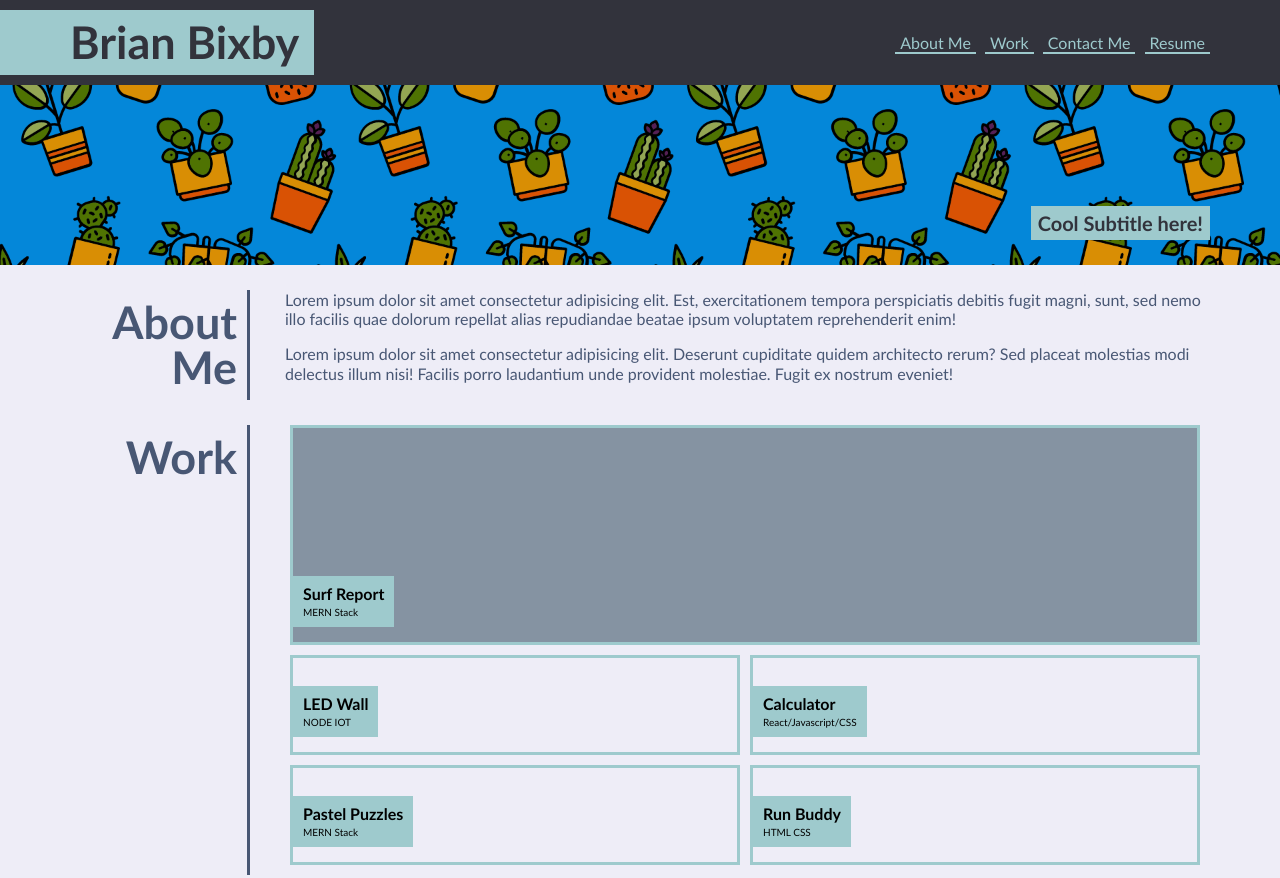
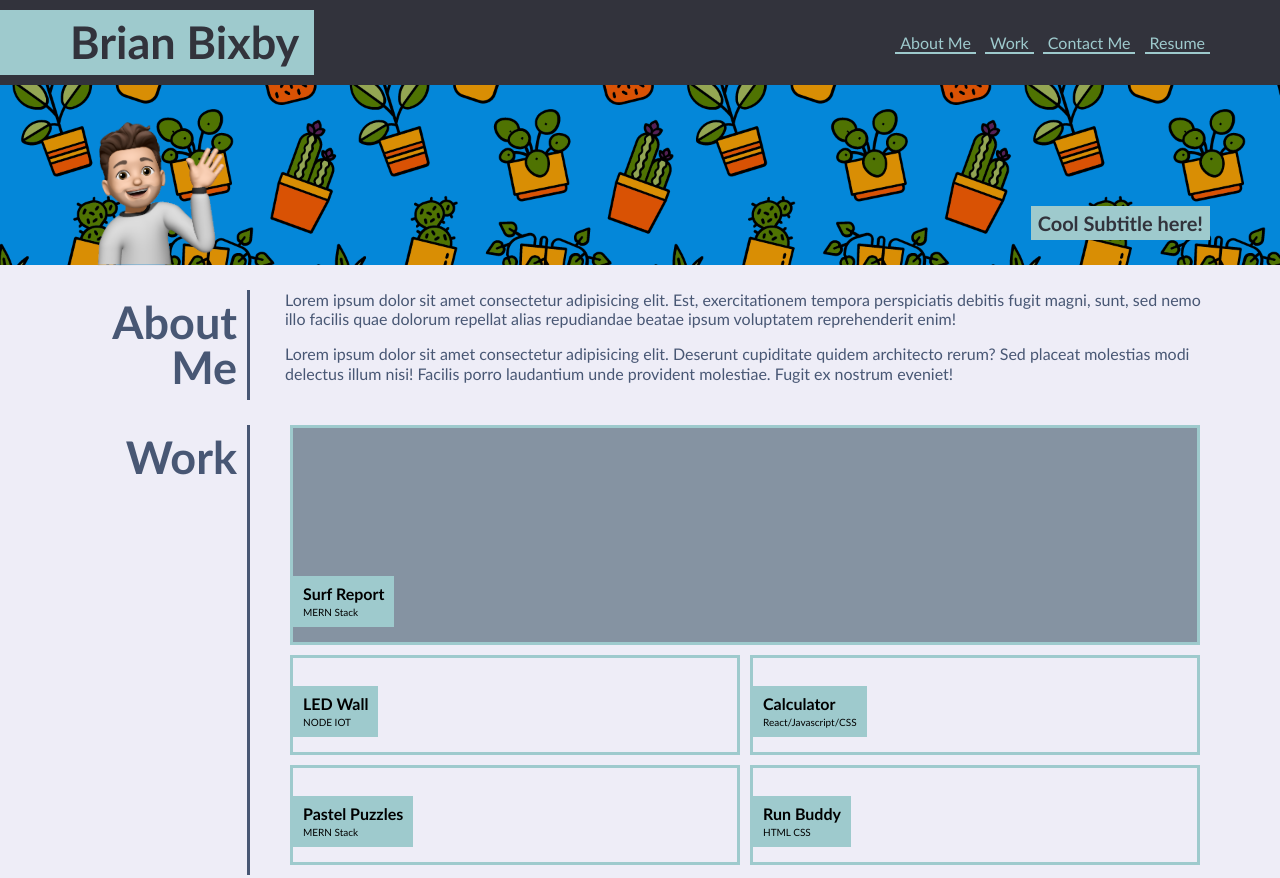
Before and after one commit to brianbixby/hmwk2, a plain HTML site: page index.html in a window 1280 px wide. Shown: the top 878 px of the page. Drawn offline with Linux system fonts and the light colour scheme.

Commit message:
added my avatar

```diff
--- a/assets/css/style.css
+++ b/assets/css/style.css
@@ -85,6 +85,12 @@ p {
     font-weight: 700;
     font-size: 20px;
     font-family: 'Trebuchet MS', 'Lucida Sans Unicode', 'Lucida Grande', 'Lucida Sans', Arial, sans-serif;
+}
+.hero img {
+    position: absolute;
+    height: 180px;
+    bottom: -2px;
+    left: 70px;
 }
 
 /* main content */
--- a/index.html
+++ b/index.html
@@ -33,7 +33,7 @@
                     <a href="#contact" title="Get in touch">Contact Me</a>
                 </li>
                 <li>
-                    <a href="#resume" title="Check out my resumeg">Resume</a>
+                    <a href="https://resume.creddle.io/embed/5n9dp9okfvo" target="_blank" title="Check out my resume">Resume</a>
                 </li>
             </ul>
         </nav>
@@ -42,6 +42,7 @@
     <main>
         <div class="hero">
             <p>Cool Subtitle here!</p>
+            <img src="./assets/images/avatar.png" alt="Brian Bixby avatar"/>
         </div>
 
         <section class="content">
```
Also changed, not shown: assets/images/avatar.png (added).
